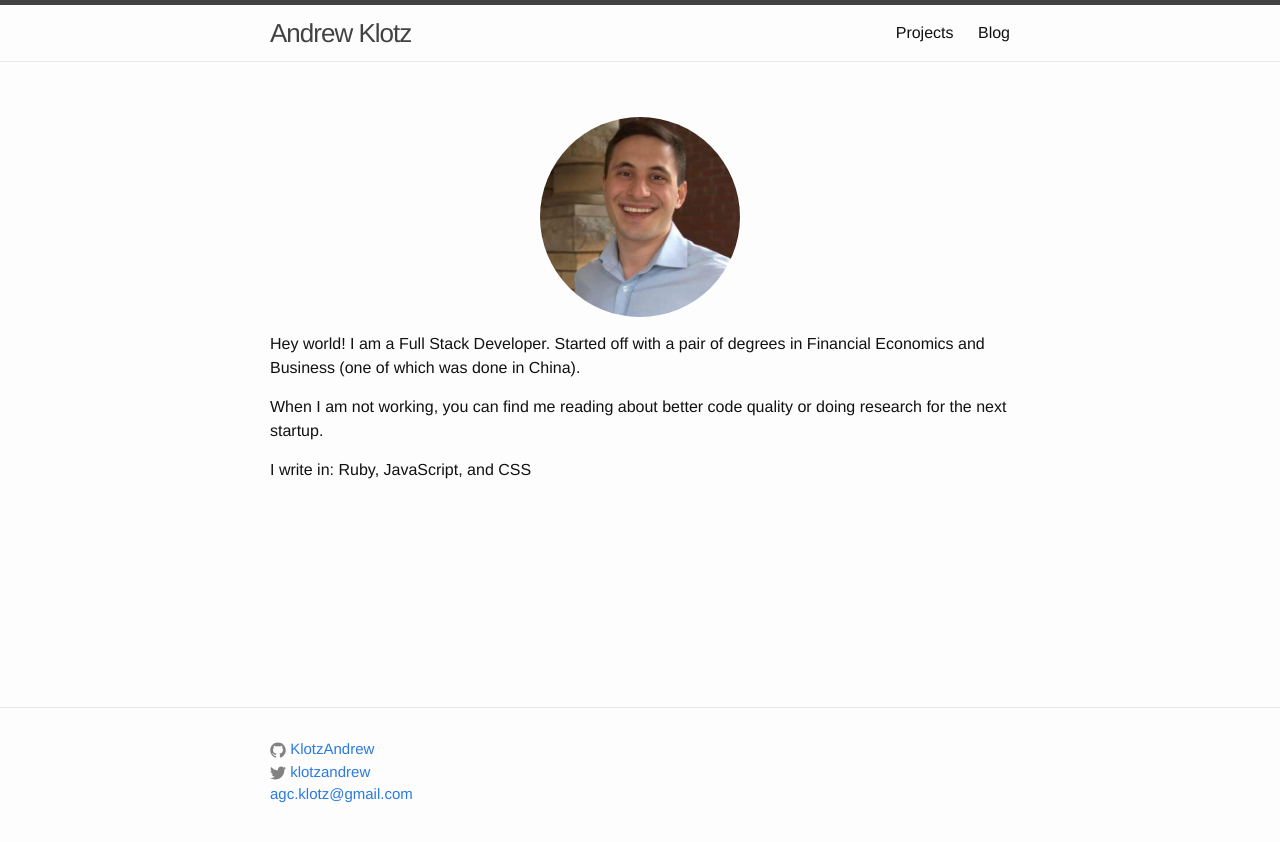
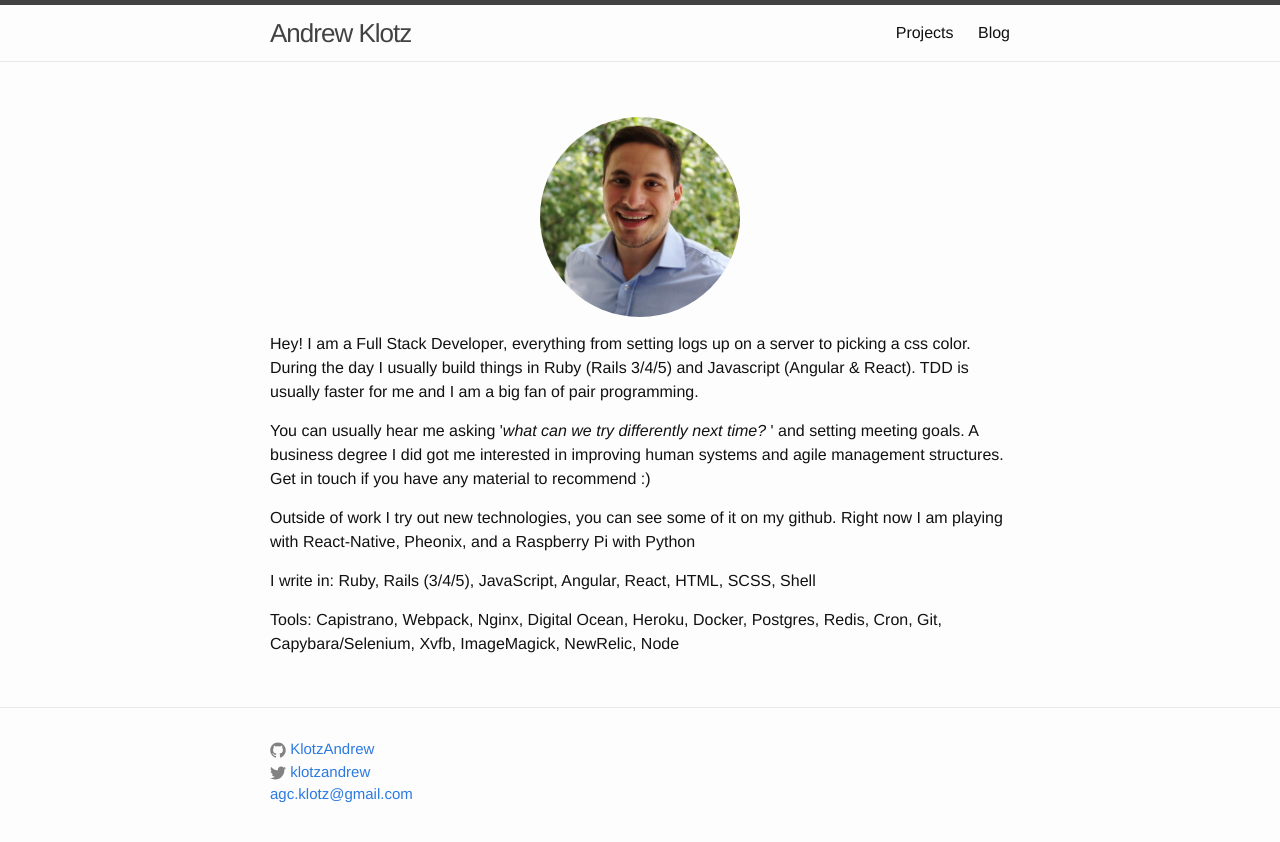
Before and after one commit to KlotzAndrew/klotzandrew.github.io, a Jekyll site: the page built from index.html, in a window 1280 px wide. Shown: the top 842 px of the page. Built offline with Jekyll 4.4.1, drawn with Linux system fonts in a browser that asks for light colours.

Commit message:
updated main page summary

```diff
--- a/index.html
+++ b/index.html
@@ -12,16 +12,29 @@ layout: default
 
   <div class="home-content">
     <p>
-      Hey world! I am a Full Stack Developer. Started off with a pair of
-      degrees in Financial Economics and Business (one of which was done
-      in China).
+      Hey! I am a Full Stack Developer, everything from setting logs up on a server
+      to picking a css color. During the day I usually build things in Ruby
+      (Rails 3/4/5) and Javascript (Angular & React). TDD is usually
+      faster for me and I am a big fan of pair programming.
     </p>
     <p>
-      When I am not working, you can find me reading about better code
-      quality or doing research for the next startup.
+      You can usually hear me asking '<i>what can we try differently next time?
+      </i>' and setting meeting goals. A business degree I did got me
+      interested in improving human systems and agile management structures.
+      Get in touch if you have any material to recommend :)
     </p>
     <p>
-      I write in: Ruby, JavaScript, and CSS
+      Outside of work I try out new technologies, you can see some
+      of it on my github. Right now I am playing with React-Native,
+      Pheonix, and a Raspberry Pi with Python
+    </p>
+    <p>
+      I write in: Ruby, Rails (3/4/5), JavaScript, Angular, React, HTML, SCSS,
+      Shell
+    </p>
+    <p>
+      Tools: Capistrano, Webpack, Nginx, Digital Ocean, Heroku, Docker, Postgres, Redis,
+      Cron, Git, Capybara/Selenium, Xvfb, ImageMagick, NewRelic, Node
     </p>
   </div>
 </div>
```
Also changed, not shown: assets/andrew.jpg.
